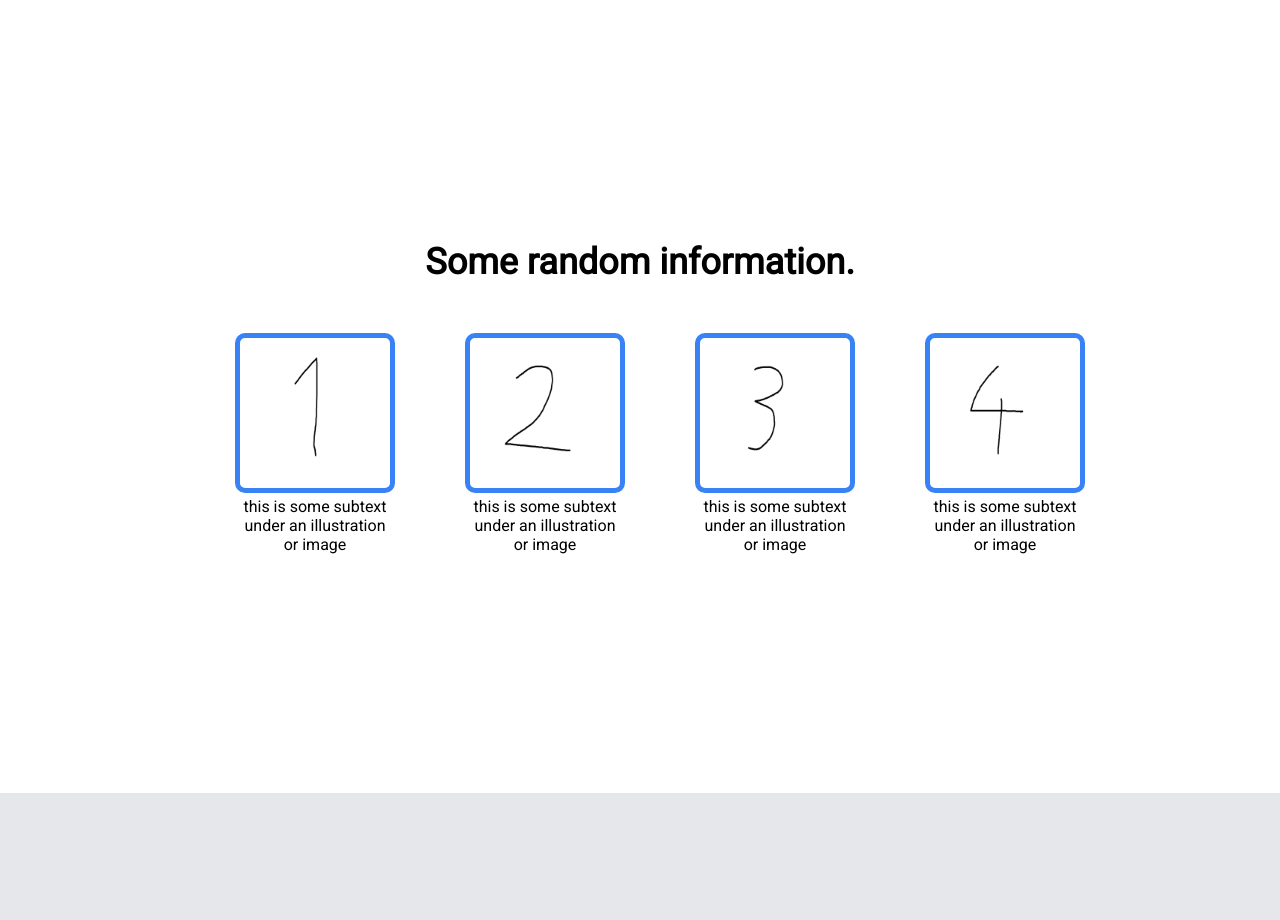
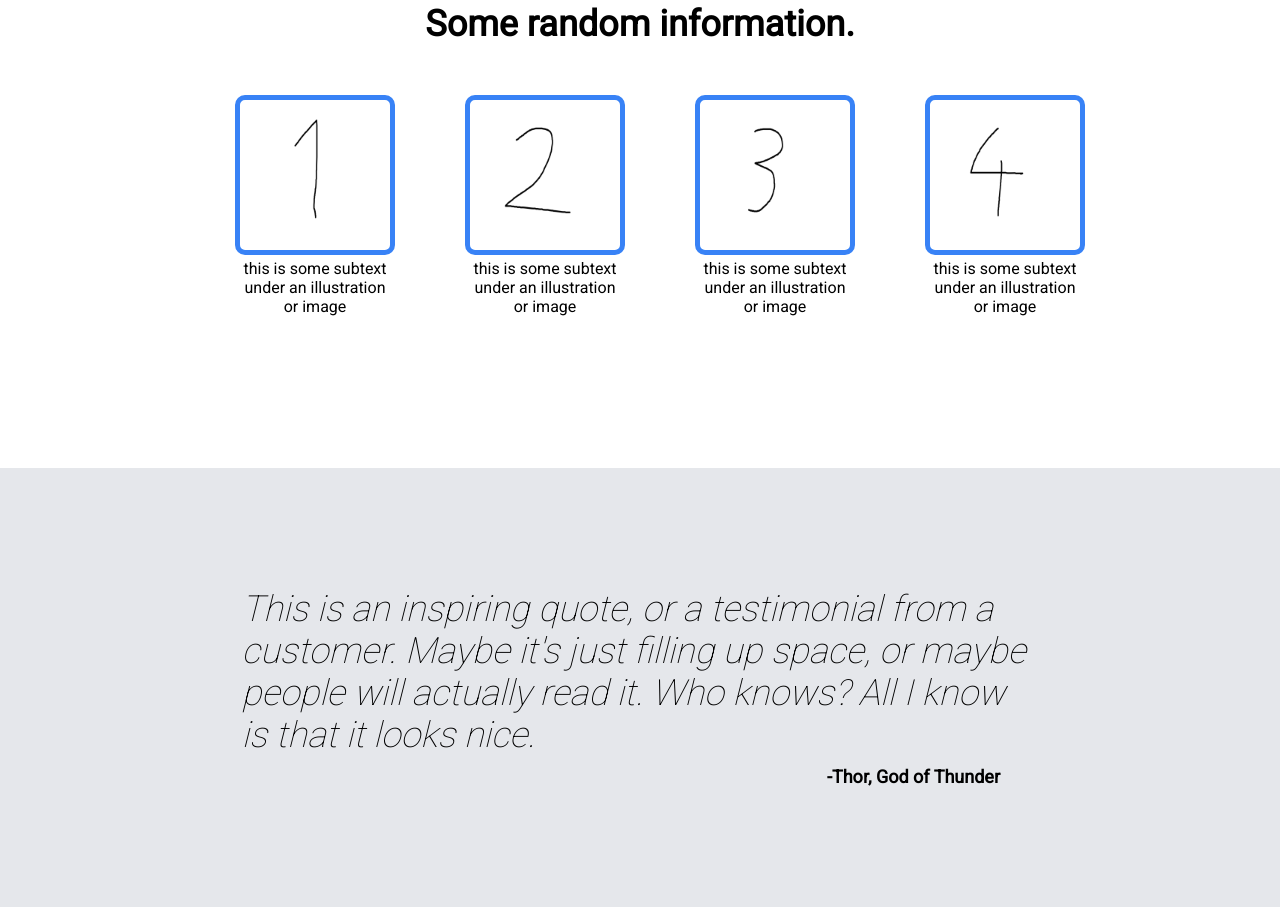
Before and after one commit to CCaterpillarr/odin-landing-page, a plain HTML site: page index.html in a window 1280 px wide. Shown: the part 540-1460 px from the top of the page. Drawn offline with Linux system fonts and the light colour scheme.

Commit message:
Adjust page height and height of sections

```diff
--- a/styles.css
+++ b/styles.css
@@ -14,7 +14,7 @@ a:visited {
 body {
     display: flex;
     flex-direction: column;
-    height: 2560px;
+    height: 2000px;
     justify-content: space-between;
 }
 
@@ -103,7 +103,7 @@ h1 {
 
 h2 {
     text-align: center;
-    margin: 50px;
+    margin: -100px 0px 50px 0px;
     font-size: 36px;
     font-weight: bolder;
 }
@@ -129,6 +129,10 @@ ul {
 
 /*big-quote section:*/
 
+.big-quote {
+    padding: 120px 0px;
+}
+
 .quote {
     font-size: 36px;
     font-weight: lighter;
@@ -143,10 +147,6 @@ ul {
     font-size: 18px;
     margin-right: 120px;
     margin-top: 10px;
-}
-
-.big-quote {
-    padding: 150px 0px;
 }
 
 /*signup section:*/
```
